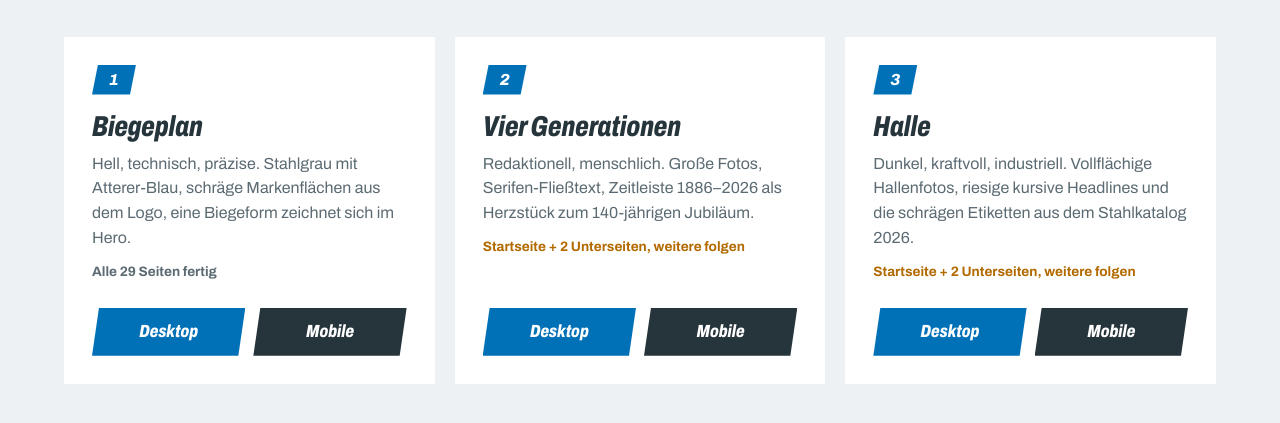
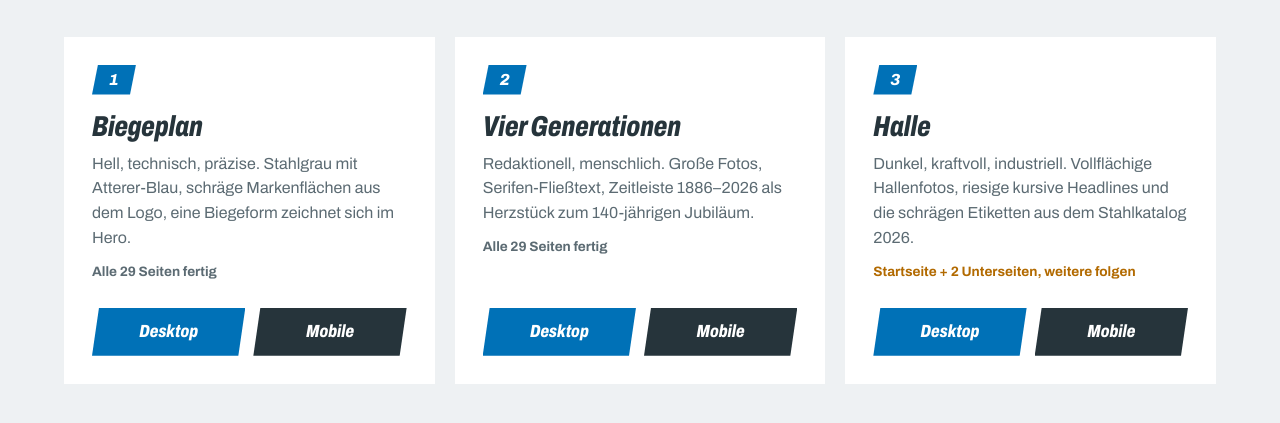
Before and after one commit to oleksandrslisarenko/atterer-redesign, a plain HTML site: page index.html in a window 1280 px wide. Shown: the part 163-586 px from the top of the page. Drawn offline with Linux system fonts and the light colour scheme.

Commit message:
Разводная: вариант 2 готов
Co-Authored-By: Claude Opus 5.5 <noreply@anthropic.com>
Claude-Session: https://claude.ai/code/session_01V6UcRo81L2D9B6HLuTuqCe

```diff
--- a/index.html
+++ b/index.html
@@ -30,7 +30,7 @@ p.l{color:#5C6B73;max-width:60ch;margin:0 0 40px}
   <section class="c"><span class="n">1</span><h2>Biegeplan</h2><p>Hell, technisch, präzise. Stahlgrau mit Atterer-Blau, schräge Markenflächen aus dem Logo, eine Biegeform zeichnet sich im Hero.</p>
     <p class="st">Alle 29 Seiten fertig</p><div class="go"><a href="v1/index.html">Desktop</a><a href="mobile.html?v=v1">Mobile</a></div></section>
   <section class="c"><span class="n">2</span><h2>Vier Generationen</h2><p>Redaktionell, menschlich. Große Fotos, Serifen-Fließtext, Zeitleiste 1886–2026 als Herzstück zum 140-jährigen Jubiläum.</p>
-    <p class="st wip">Startseite + 2 Unterseiten, weitere folgen</p><div class="go"><a href="v2/index.html">Desktop</a><a href="mobile.html?v=v2">Mobile</a></div></section>
+    <p class="st">Alle 29 Seiten fertig</p><div class="go"><a href="v2/index.html">Desktop</a><a href="mobile.html?v=v2">Mobile</a></div></section>
   <section class="c"><span class="n">3</span><h2>Halle</h2><p>Dunkel, kraftvoll, industriell. Vollflächige Hallenfotos, riesige kursive Headlines und die schrägen Etiketten aus dem Stahlkatalog 2026.</p>
     <p class="st wip">Startseite + 2 Unterseiten, weitere folgen</p><div class="go"><a href="v3/index.html">Desktop</a><a href="mobile.html?v=v3">Mobile</a></div></section>
 </div></div></body></html>
```
